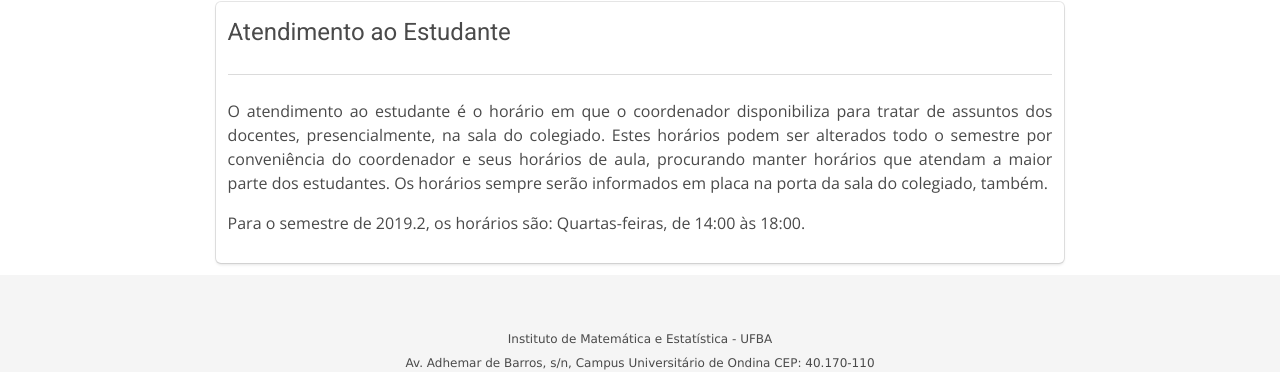
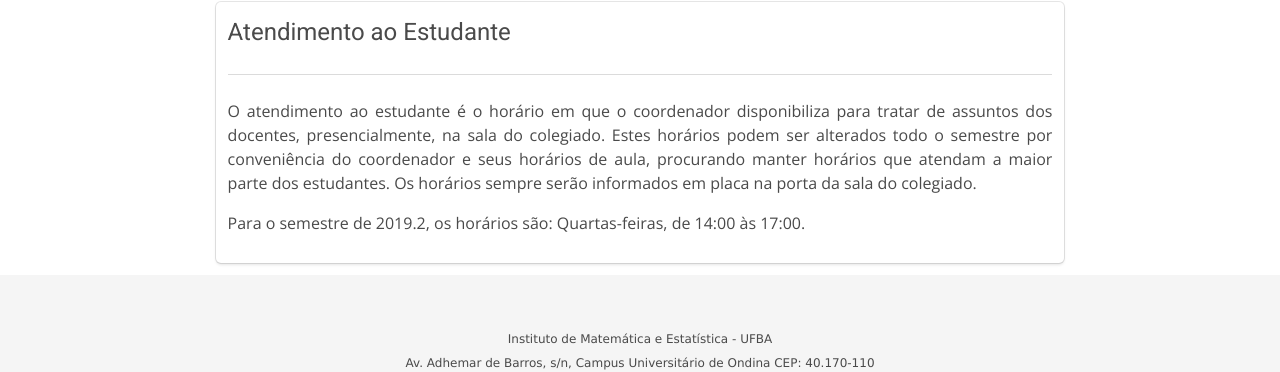
Before and after one commit to bcc-ufba/bcc-ufba.github.io, a Jekyll site: the page built from atendimento.markdown, in a window 1280 px wide. Shown: the part 319-691 px from the top of the page. Built offline with Jekyll 4.4.1, drawn with Linux system fonts in a browser that asks for light colours.

Commit message:
Update atendimento.markdown

```diff
--- a/atendimento.markdown
+++ b/atendimento.markdown
@@ -6,6 +6,6 @@ title: Atendimento ao Estudante
 
 
 O atendimento ao estudante é o horário em que o coordenador disponibiliza para tratar de assuntos dos docentes, presencialmente, na sala do colegiado. Estes horários podem ser alterados todo o semestre por conveniência do coordenador e seus horários de aula, procurando manter horários que atendam a maior parte dos estudantes.
-Os horários sempre serão informados em placa na porta da sala do colegiado, também.
+Os horários sempre serão informados em placa na porta da sala do colegiado.
 
-Para o semestre de 2019.2, os horários são: Quartas-feiras, de 14:00 às 18:00.
+Para o semestre de 2019.2, os horários são: Quartas-feiras, de 14:00 às 17:00.
```
